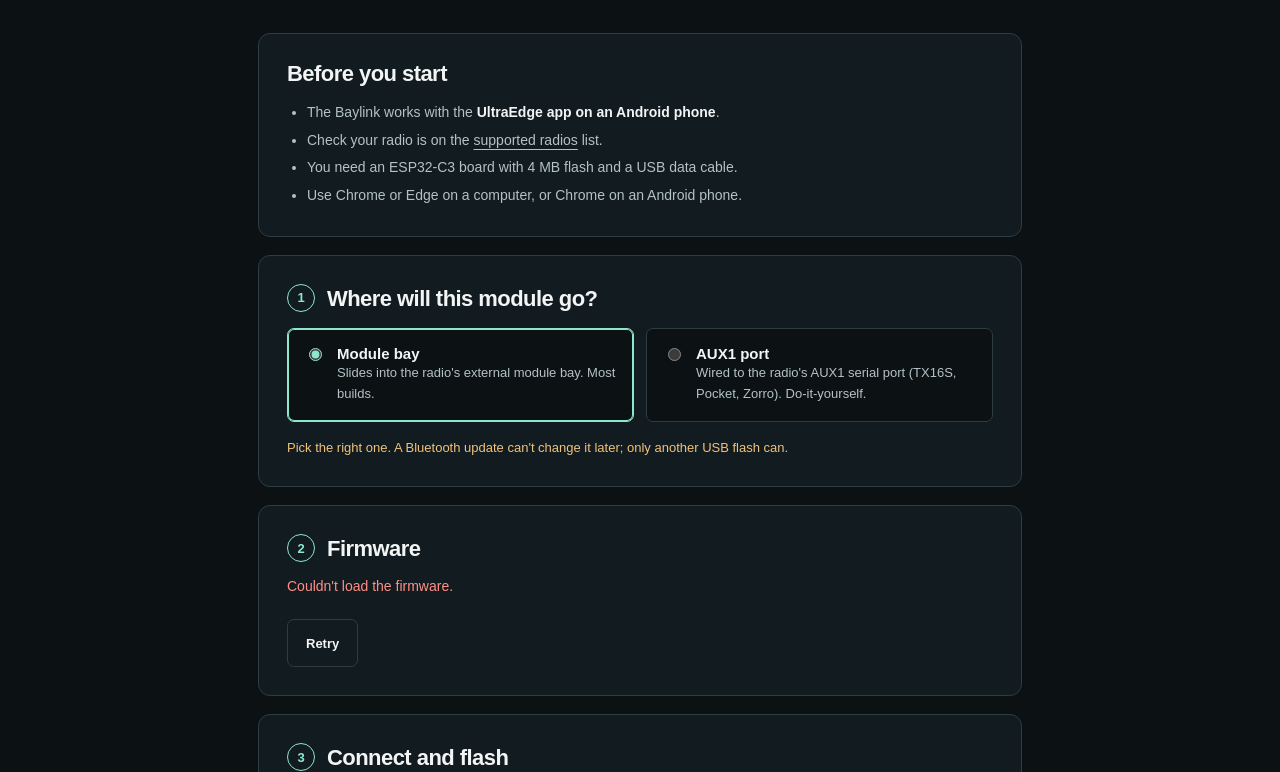
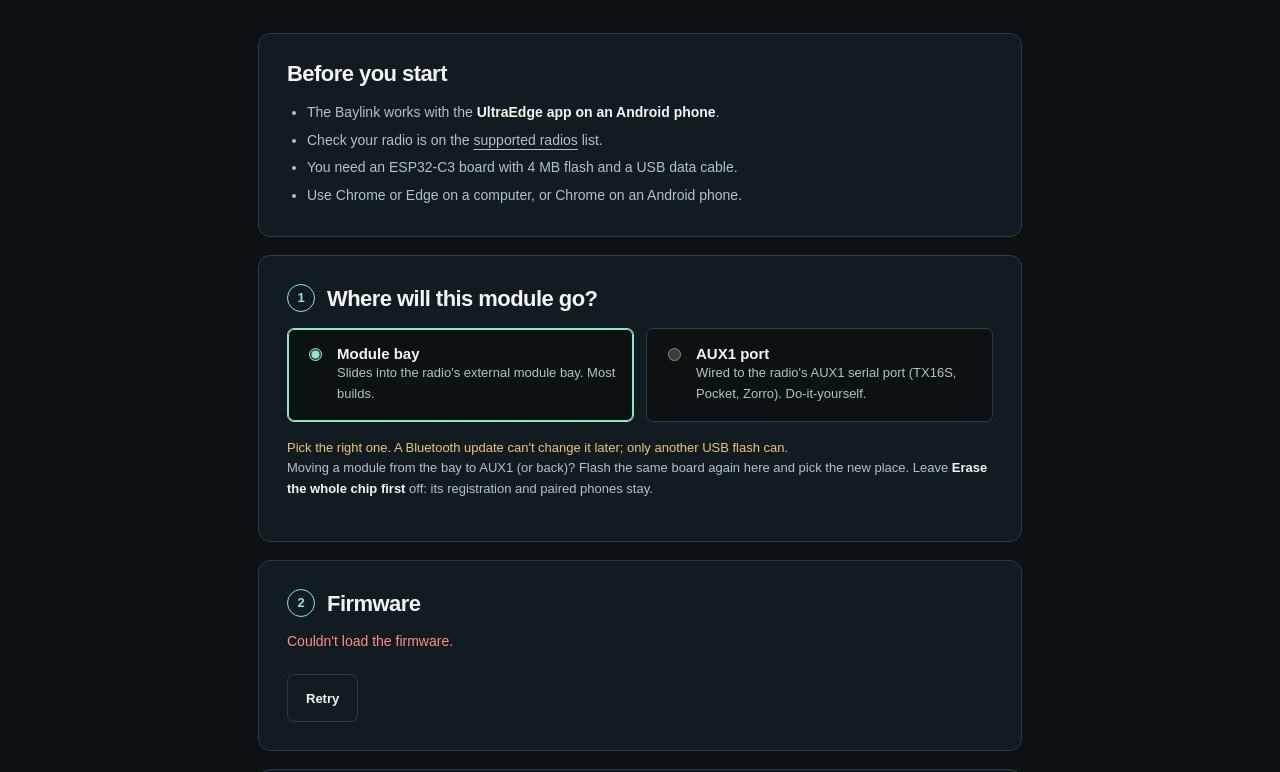
Before and after one commit to 50UR4V/ultraedge-baylink, a plain HTML site: page index.html in a window 1280 px wide. Shown: the part 328-1100 px from the top of the page. Drawn offline with Linux system fonts and the light colour scheme; no server answers.

Commit message:
Flasher: note on moving a module between the bay and AUX1

```diff
--- a/index.html
+++ b/index.html
@@ -54,6 +54,8 @@
       </label>
     </div>
     <p class="small warn">Pick the right one. A Bluetooth update can't change it later; only another USB flash can.</p>
+    <p class="small">Moving a module from the bay to AUX1 (or back)? Flash the same board again here and pick the new place.
+      Leave <strong>Erase the whole chip first</strong> off: its registration and paired phones stay.</p>
   </section>
 
   <section class="card step" id="step-fw">
```
